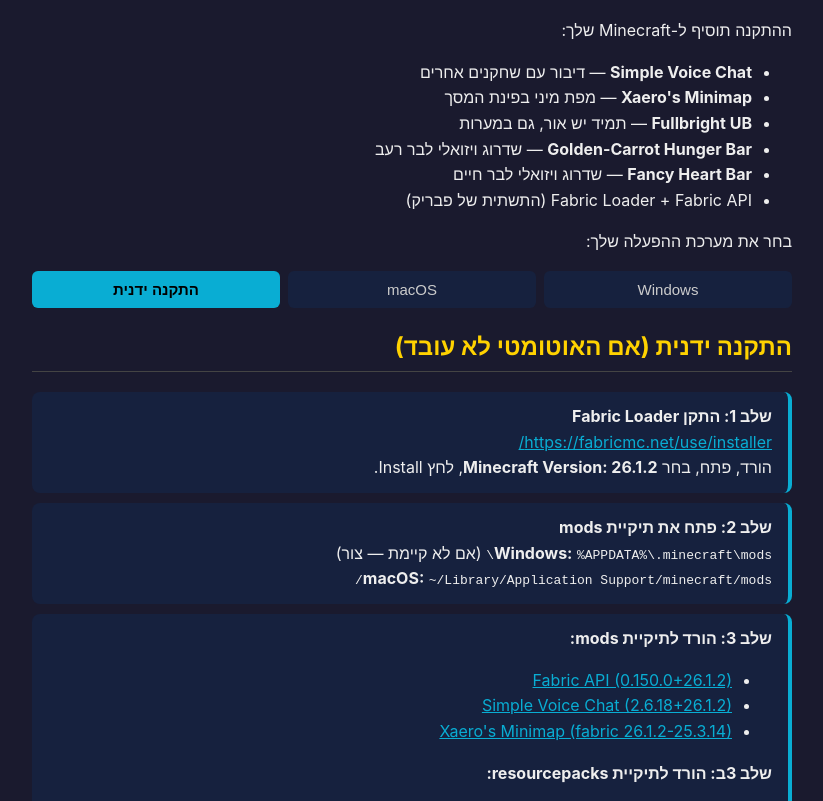
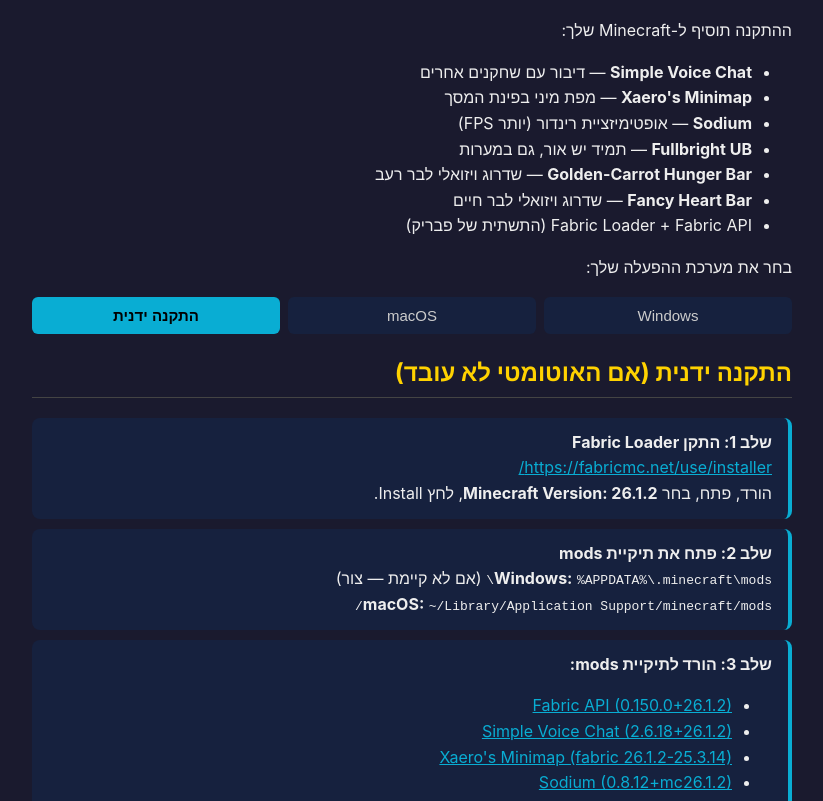
Before and after one commit to elitzurms-art/elitzur-mods-install, a plain HTML site: page docs/index.html in a window 1280 px wide. Shown: the part 147-948 px from the top of the page, without its empty margins (228-1051 px from the left). Drawn offline with Linux system fonts and the light colour scheme.

Commit message:
add Sodium to installer

```diff
--- a/docs/index.html
+++ b/docs/index.html
@@ -29,6 +29,7 @@
 <ul>
   <li><b>Simple Voice Chat</b> — דיבור עם שחקנים אחרים</li>
   <li><b>Xaero's Minimap</b> — מפת מיני בפינת המסך</li>
+  <li><b>Sodium</b> — אופטימיזציית רינדור (יותר FPS)</li>
   <li><b>Fullbright UB</b> — תמיד יש אור, גם במערות</li>
   <li><b>Golden-Carrot Hunger Bar</b> — שדרוג ויזואלי לבר רעב</li>
   <li><b>Fancy Heart Bar</b> — שדרוג ויזואלי לבר חיים</li>
@@ -97,6 +98,7 @@
       <li><a href="https://cdn.modrinth.com/data/P7dR8mSH/versions/E1mjhYMF/fabric-api-0.150.0%2B26.1.2.jar">Fabric API (0.150.0+26.1.2)</a></li>
       <li><a href="https://cdn.modrinth.com/data/9eGKb6K1/versions/DpT86E4Q/voicechat-fabric-2.6.18%2B26.1.2.jar">Simple Voice Chat (2.6.18+26.1.2)</a></li>
       <li><a href="https://cdn.modrinth.com/data/1bokaNcj/versions/65OfA4xM/xaerominimap-fabric-26.1.2-25.3.14.jar">Xaero's Minimap (fabric 26.1.2-25.3.14)</a></li>
+      <li><a href="https://cdn.modrinth.com/data/AANobbMI/versions/eRJU33Hp/sodium-fabric-0.8.12%2Bmc26.1.2.jar">Sodium (0.8.12+mc26.1.2)</a></li>
     </ul>
     <b>שלב 3ב: הורד לתיקיית resourcepacks:</b>
     <ul>
```
Also changed, not shown: 2 other files.
